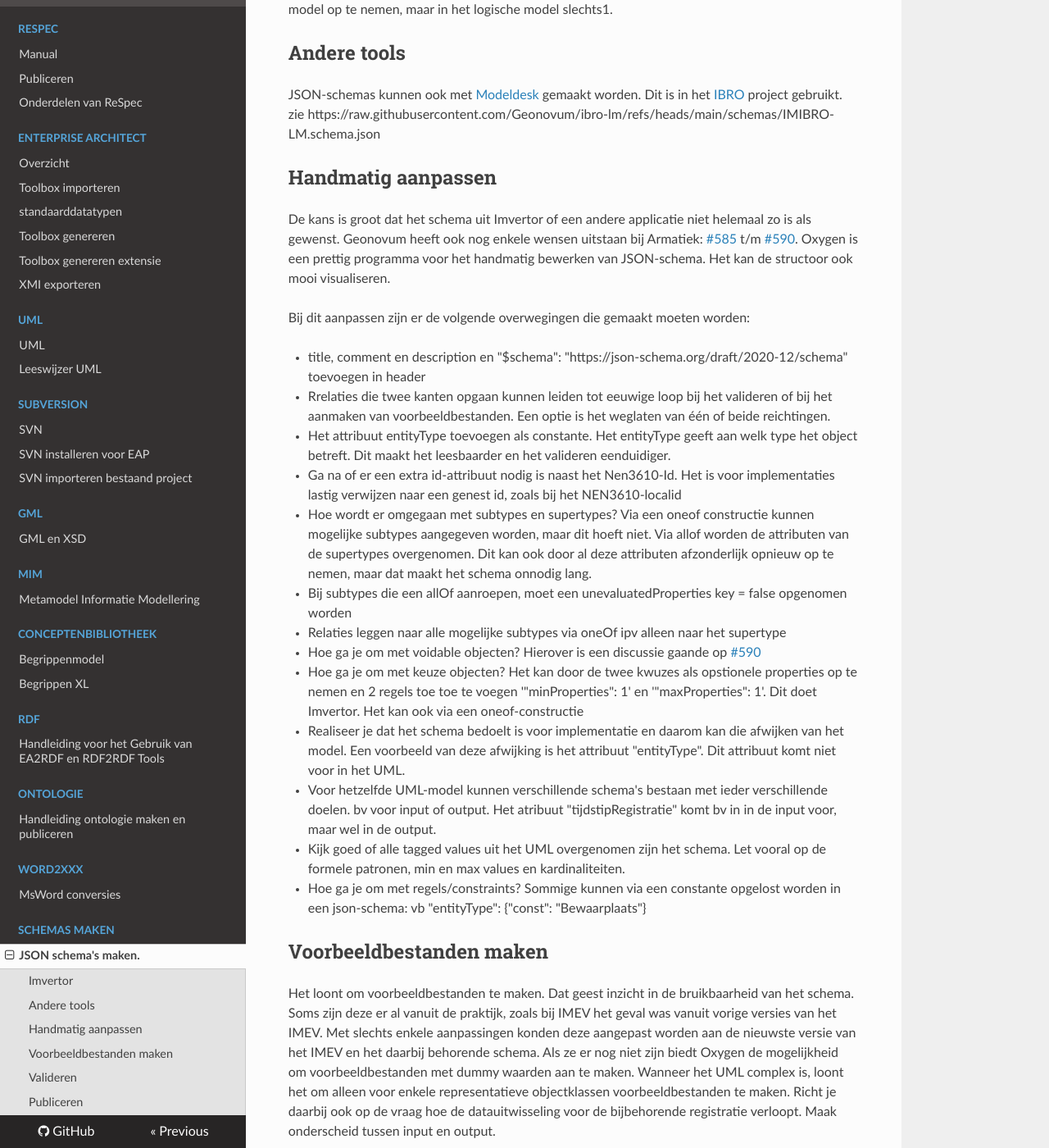
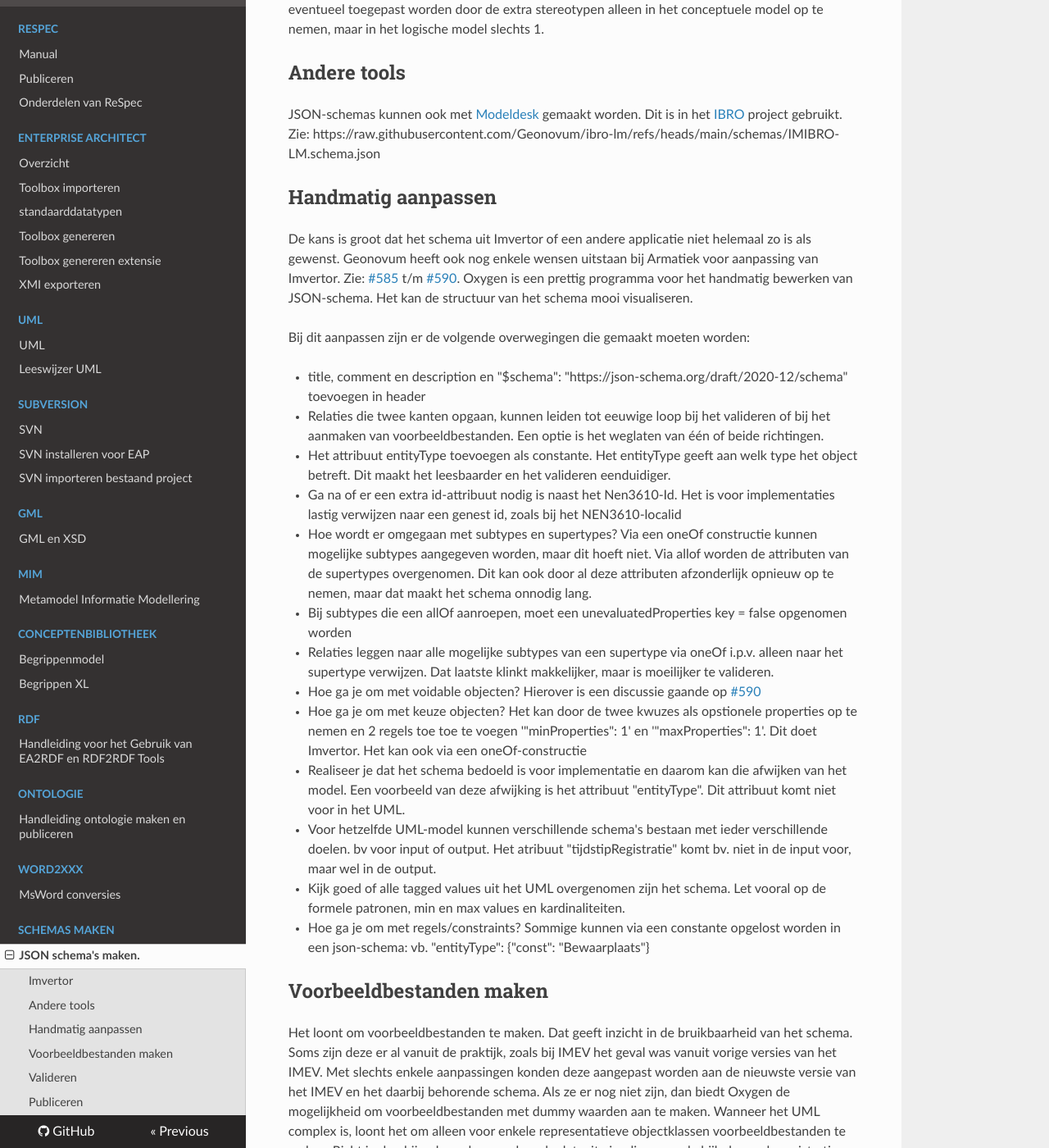
Before and after one commit to Geonovum/handleiding-tooling, an MkDocs documentation site: the page built from docs/schemas/JSON.md, in a window 1280 px wide and 1400 px high, scrolled down 720 px. Shown: the whole window at 82% size. Built offline with MkDocs 1.6.1, drawn with Linux system fonts in a browser that asks for light colours; nearby versions of some CDN libraries; some of the changed text lies outside the part shown.

Commit message:
tekstuele verbeteringen
tekstuele verbeteringen

````diff
--- a/docs/schemas/JSON.md
+++ b/docs/schemas/JSON.md
@@ -17,52 +17,53 @@ Er zijn daarbij 3 varianten:
 Geojson is de beste keuze wanneer het schema bedoeld is voor GIS-bestanden in GEO-json-formaat. Het nadeel is wel dat de structuur gecompliceerder is dan voor plainjson.
 Jsonfg is vergelijkbaar met geojson, maar heeft meer mogelijkheden voor 3D en tijd. Ook staat deze bijzonderde datatypes zoals een cirkel toe.
 
-Er zijn ook organisatie specifieke instellingen die in een organisatiespecifieke configuratiefile verwerkt zijn.
+Er zijn organisatie specifieke instellingen die in een organisatiespecifieke configuratiefile verwerkt zijn.
 Als deze ook aangepast moeten worden, moet dat in overleg met de Geonovum coordinator voor Imvertor.
 
-Imvertor kan niet overweg met 2 stereotypen op 1 objectklasse. Een tweede moet dan verwijderd worden. Dat kan eventueel toegepast worden door de 2 stereotypen alleen in het conceptuele model op te nemen, maar in het logische model slechts1.
+Imvertor geeft een foutmelding in de conversie naar het json-schema wanneer er meer dan 1 stereotypen zijn ingesteld op 1 objectklasse. De extra moeten dan verwijderd worden.
+Dat kan eventueel toegepast worden door de extra stereotypen alleen in het conceptuele model op te nemen, maar in het logische model slechts 1.
 
 ## Andere tools
 
 JSON-schemas kunnen ook met [Modeldesk](https://modeldesk.io/) gemaakt worden.
-Dit is in het [IBRO](https://github.com/Geonovum/ibro-lm) project gebruikt. zie https://raw.githubusercontent.com/Geonovum/ibro-lm/refs/heads/main/schemas/IMIBRO-LM.schema.json
+Dit is in het [IBRO](https://github.com/Geonovum/ibro-lm) project gebruikt. Zie: https://raw.githubusercontent.com/Geonovum/ibro-lm/refs/heads/main/schemas/IMIBRO-LM.schema.json
 
 ## Handmatig aanpassen
 
 De kans is groot dat het schema uit Imvertor of een andere applicatie niet helemaal zo is als gewenst.
-Geonovum heeft ook nog enkele wensen uitstaan bij Armatiek: [#585](https://github.com/Imvertor/Imvertor-Maven/issues/585) t/m [#590](https://github.com/Imvertor/Imvertor-Maven/issues/590).
-Oxygen is een prettig programma voor het handmatig bewerken van JSON-schema. Het kan de structoor ook mooi visualiseren.
+Geonovum heeft ook nog enkele wensen uitstaan bij Armatiek voor aanpassing van Imvertor. Zie: [#585](https://github.com/Imvertor/Imvertor-Maven/issues/585) t/m [#590](https://github.com/Imvertor/Imvertor-Maven/issues/590).
+Oxygen is een prettig programma voor het handmatig bewerken van JSON-schema. Het kan de structuur van het schema mooi visualiseren.
 
 Bij dit aanpassen zijn er de volgende overwegingen die gemaakt moeten worden:
 
 - title, comment en description en "$schema": "https://json-schema.org/draft/2020-12/schema" toevoegen in header
-- Rrelaties die twee kanten opgaan kunnen leiden tot eeuwige loop bij het valideren of bij het aanmaken van voorbeeldbestanden. Een optie is het weglaten van één of beide reichtingen.
+- Relaties die twee kanten opgaan, kunnen leiden tot eeuwige loop bij het valideren of bij het aanmaken van voorbeeldbestanden. Een optie is het weglaten van één of beide richtingen.
 - Het attribuut entityType toevoegen als constante. Het entityType geeft aan welk type het object betreft. Dit maakt het leesbaarder en het valideren eenduidiger.
 - Ga na of er een extra id-attribuut nodig is naast het Nen3610-Id. Het is voor implementaties lastig verwijzen naar een genest id, zoals bij het NEN3610-localid
-- Hoe wordt er omgegaan met subtypes en supertypes? Via een oneof constructie kunnen mogelijke subtypes aangegeven worden, maar dit hoeft niet. Via allof worden de attributen van de supertypes overgenomen. Dit kan ook door al deze attributen afzonderlijk opnieuw op te nemen, maar dat maakt het schema onnodig lang.
+- Hoe wordt er omgegaan met subtypes en supertypes? Via een oneOf constructie kunnen mogelijke subtypes aangegeven worden, maar dit hoeft niet. Via allof worden de attributen van de supertypes overgenomen. Dit kan ook door al deze attributen afzonderlijk opnieuw op te nemen, maar dat maakt het schema onnodig lang.
 - Bij subtypes die een allOf aanroepen, moet een unevaluatedProperties key = false opgenomen worden
-- Relaties leggen naar alle mogelijke subtypes via oneOf ipv alleen naar het supertype
+- Relaties leggen naar alle mogelijke subtypes van een supertype via oneOf i.p.v. alleen naar het supertype verwijzen. Dat laatste klinkt makkelijker, maar is moeilijker te valideren.
 - Hoe ga je om met voidable objecten? Hierover is een discussie gaande op [#590](https://github.com/Imvertor/Imvertor-Maven/issues/590)
-- Hoe ga je om met keuze objecten? Het kan door de twee kwuzes als opstionele properties op te nemen en 2 regels toe toe te voegen '"minProperties": 1' en '"maxProperties": 1'. Dit doet Imvertor. Het kan ook via een oneof-constructie
-- Realiseer je dat het schema bedoelt is voor implementatie en daarom kan die afwijken van het model. Een voorbeeld van deze afwijking is het attribuut "entityType". Dit attribuut komt niet voor in het UML.
-- Voor hetzelfde UML-model kunnen verschillende schema's bestaan met ieder verschillende doelen. bv voor input of output. Het atribuut "tijdstipRegistratie" komt bv in in de input voor, maar wel in de output.
+- Hoe ga je om met keuze objecten? Het kan door de twee kwuzes als opstionele properties op te nemen en 2 regels toe toe te voegen '"minProperties": 1' en '"maxProperties": 1'. Dit doet Imvertor. Het kan ook via een oneOf-constructie
+- Realiseer je dat het schema bedoeld is voor implementatie en daarom kan die afwijken van het model. Een voorbeeld van deze afwijking is het attribuut "entityType". Dit attribuut komt niet voor in het UML.
+- Voor hetzelfde UML-model kunnen verschillende schema's bestaan met ieder verschillende doelen. bv voor input of output. Het atribuut "tijdstipRegistratie" komt bv. niet in de input voor, maar wel in de output.
 - Kijk goed of alle tagged values uit het UML overgenomen zijn het schema. Let vooral op de formele patronen, min en max values en kardinaliteiten.
-- Hoe ga je om met regels/constraints? Sommige kunnen via een constante opgelost worden in een json-schema: vb "entityType": {"const": "Bewaarplaats"}
+- Hoe ga je om met regels/constraints? Sommige kunnen via een constante opgelost worden in een json-schema: vb. "entityType": {"const": "Bewaarplaats"}
 
 ## Voorbeeldbestanden maken
 
-Het loont om voorbeeldbestanden te maken. Dat geest inzicht in de bruikbaarheid van het schema.
+Het loont om voorbeeldbestanden te maken. Dat geeft inzicht in de bruikbaarheid van het schema.
 Soms zijn deze er al vanuit de praktijk, zoals bij IMEV het geval was vanuit vorige versies van het IMEV. Met slechts enkele aanpassingen konden deze aangepast worden aan de nieuwste versie van het IMEV en het daarbij behorende schema.
-Als ze er nog niet zijn biedt Oxygen de mogelijkheid om voorbeeldbestanden met dummy waarden aan te maken.
+Als ze er nog niet zijn, dan biedt Oxygen de mogelijkheid om voorbeeldbestanden met dummy waarden aan te maken.
 Wanneer het UML complex is, loont het om alleen voor enkele representatieve objectklassen voorbeeldbestanden te maken.
 Richt je daarbij ook op de vraag hoe de datauitwisseling voor de bijbehorende registratie verloopt. Maak onderscheid tussen input en output.
 
 
 ## Valideren
 
-Gebleken is dat verschillende tool verschilled valideren. Wanneer er subtypes en supertypes voorkomen, kunnen validaties daar vaak niet goed mee omgaan.
+Gebleken is dat verschillende tools verschillend valideren. Wanneer er subtypes en supertypes voorkomen, kunnen validaties daar vaak niet goed mee omgaan.
 Het beste tot nu toe ging het valideren met Visusal Studio.
-Visual Studio gebruikt daarvoor een klein bestandje dat "settings.code" heet en dat in een submap moet staan met de naam .vscode.
+Visual Studio gebruikt daarvoor een klein bestandje dat "settings.code" heet en dat in een submap moet staan met de naam .vscode. Hier staat bv. het volgende in:
 
 ```
 {
@@ -80,7 +81,8 @@ Door de filenaam te veranderen en te saven, kan er op een ander json-bestand gev
 
 ## Publiceren
 
-Json-schemas worden gepubliceerd in https://register.geostandaarden.nl/jsonschema/
+Json-schemas worden gepubliceerd in https://register.geostandaarden.nl/jsonschema/.
+
 Als je github-repository goed geconfigureerd is, kan dit automatisch door een een map "jsonschema" aan te maken in je github-repository.
-Plaats daarin de schemas in mappen die corresponderen met de versies van je schemas die je wilt publiceren. vb https://github.com/Geonovum/imev/tree/main/jsonschema
-Maak daarna via de releases pagina een nieuwe release aan. vb https://github.com/Geonovum/imev/releases en dan wordt het gepubliceerd in een submap met de juiste repository-naam. vb: https://register.geostandaarden.nl/jsonschema/imev/
+Plaats daarin de schemas in mappen die corresponderen met de versies van je schemas die je wilt publiceren. vb.: https://github.com/Geonovum/imev/tree/main/jsonschema
+Maak daarna via de releases pagina een nieuwe release aan. vb.: https://github.com/Geonovum/imev/releases en dan wordt het gepubliceerd in een submap met de juiste repository-naam. vb.: https://register.geostandaarden.nl/jsonschema/imev/
````
Also changed, not shown: other parts of docs/schemas/JSON.md (+1 -1 lines).
